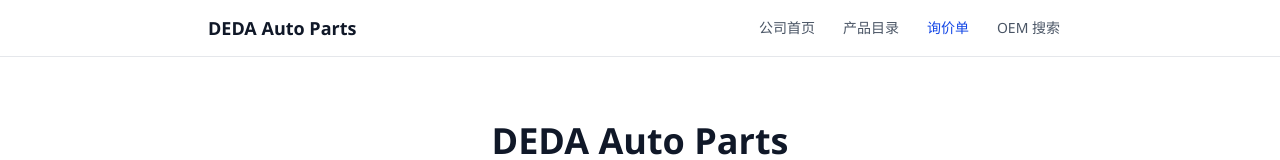
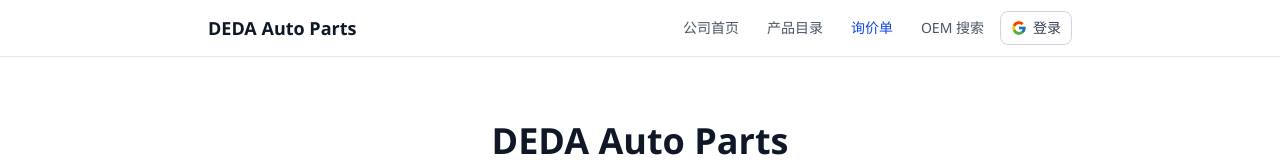
Before and after one commit to shundaowangjie/deda-website, a Next.js app: page / in a window 1280 px wide. Shown: the top 160 px of the page. Built offline with nearby package versions, Linux system fonts and the light colour scheme; no server answers; the database is empty.

Commit message:
feat: Google OAuth 登录（Supabase Auth，PKCE）——导航栏登录按钮 + /auth/callback 回调页

```diff
--- /dev/null
+++ b/app/auth/callback/page.tsx
@@ -0,0 +1,46 @@
+'use client'
+
+import { useEffect, useState } from 'react'
+import { useRouter } from 'next/navigation'
+import { getSupabaseBrowser } from '@/lib/supabaseBrowser'
+
+/**
+ * Google OAuth 回调页：Supabase 授权完成后跳回这里携带 ?code=，
+ * 用 PKCE code 换取会话，然后返回首页。
+ */
+export default function AuthCallbackPage() {
+  const router = useRouter()
+  const [status, setStatus] = useState<'working' | 'ok' | 'fail'>('working')
+
+  useEffect(() => {
+    const supabase = getSupabaseBrowser()
+    const run = async () => {
+      try {
+        await supabase.auth.exchangeCodeForSession(window.location.href)
+      } catch {
+        // detectSessionInUrl 可能已自动完成交换，忽略重复交换错误
+      }
+      const { data } = await supabase.auth.getUser()
+      if (data.user) {
+        setStatus('ok')
+        setTimeout(() => router.replace('/'), 800)
+      } else {
+        setStatus('fail')
+        setTimeout(() => router.replace('/'), 2500)
+      }
+    }
+    run()
+  }, [router])
+
+  return (
+    <div className="flex flex-col items-center justify-center py-24 text-center px-4">
+      {status === 'working' && <p className="text-gray-500">正在完成登录…</p>}
+      {status === 'ok' && <p className="text-green-600 font-medium">✓ 登录成功，正在返回首页…</p>}
+      {status === 'fail' && (
+        <p className="text-red-600">
+          登录未完成，正在返回首页…（若持续失败，请检查 Supabase Google Provider 是否已启用）
+        </p>
+      )}
+    </div>
+  )
+}
--- /dev/null
+++ b/components/AuthButton.tsx
@@ -0,0 +1,111 @@
+'use client'
+
+import { useEffect, useState } from 'react'
+import type { User } from '@supabase/supabase-js'
+import { getSupabaseBrowser } from '@/lib/supabaseBrowser'
+
+/** 导航栏 Google 登录按钮：未登录显示"登录"，登录后显示邮箱和"退出" */
+export default function AuthButton() {
+  const [user, setUser] = useState<User | null>(null)
+  const [ready, setReady] = useState(false)
+  const [busy, setBusy] = useState(false)
+  const [error, setError] = useState('')
+
+  useEffect(() => {
+    const supabase = getSupabaseBrowser()
+    supabase.auth.getUser().then(({ data }) => {
+      setUser(data.user ?? null)
+      setReady(true)
+    })
+  }, [])
+
+  async function handleLogin() {
+    setBusy(true)
+    setError('')
+    const supabase = getSupabaseBrowser()
+    const { error } = await supabase.auth.signInWithOAuth({
+      provider: 'google',
+      options: {
+        redirectTo: `${window.location.origin}/auth/callback`,
+      },
+    })
+    if (error) {
+      setError(
+        /not enabled|unsupported provider/i.test(error.message)
+          ? 'Google 登录尚未启用（需在 Supabase 后台配置 Google Client ID/Secret）'
+          : `登录失败：${error.message}`
+      )
+      setBusy(false)
+    }
+    // 成功时浏览器已跳转至 Google 授权页，无需后续处理
+  }
+
+  async function handleLogout() {
+    setBusy(true)
+    const supabase = getSupabaseBrowser()
+    await supabase.auth.signOut()
+    setUser(null)
+    setBusy(false)
+  }
+
+  if (!ready) return null
+
+  if (user) {
+    const name =
+      (user.user_metadata?.full_name as string | undefined) ||
+      user.email?.split('@')[0] ||
+      '已登录'
+    return (
+      <span className="flex items-center gap-1">
+        <span
+          className="hidden md:inline text-gray-500 text-xs max-w-[120px] truncate"
+          title={user.email ?? ''}
+        >
+          {name}
+        </span>
+        <button
+          onClick={handleLogout}
+          disabled={busy}
+          className="text-gray-600 hover:text-blue-700 px-2 py-1.5 rounded-lg hover:bg-gray-50 transition disabled:opacity-50"
+        >
+          退出
+        </button>
+      </span>
+    )
+  }
+
+  return (
+    <span className="relative inline-flex">
+      <button
+        onClick={handleLogin}
+        disabled={busy}
+        className="flex items-center gap-1.5 border border-gray-300 hover:border-blue-500 hover:text-blue-700 text-gray-700 px-2.5 py-1.5 rounded-lg transition disabled:opacity-50"
+      >
+        <svg className="w-4 h-4" viewBox="0 0 48 48" aria-hidden="true">
+          <path
+            fill="#FFC107"
+            d="M43.611 20.083H42V20H24v8h11.303c-1.649 4.657-6.08 8-11.303 8-6.627 0-12-5.373-12-12s5.373-12 12-12c3.059 0 5.842 1.154 7.961 3.039l5.657-5.657C34.046 6.053 29.268 4 24 4 12.955 4 4 12.955 4 24s8.955 20 20 20 20-8.955 20-20c0-1.341-.138-2.65-.389-3.917z"
+          />
+          <path
+            fill="#FF3D00"
+            d="M6.306 14.691l6.571 4.819C14.655 15.108 18.961 12 24 12c3.059 0 5.842 1.154 7.961 3.039l5.657-5.657C34.046 6.053 29.268 4 24 4 16.318 4 9.656 8.337 6.306 14.691z"
+          />
+          <path
+            fill="#4CAF50"
+            d="M24 44c5.166 0 9.86-1.977 13.409-5.192l-6.19-5.238A11.91 11.91 0 0 1 24 36c-5.202 0-9.619-3.317-11.283-7.946l-6.522 5.025C9.505 39.556 16.227 44 24 44z"
+          />
+          <path
+            fill="#1976D2"
+            d="M43.611 20.083H42V20H24v8h11.303a12.04 12.04 0 0 1-4.087 5.571l.003-.002 6.19 5.238C36.971 39.205 44 34 44 24c0-1.341-.138-2.65-.389-3.917z"
+          />
+        </svg>
+        {busy ? '跳转中…' : '登录'}
+      </button>
+      {error && (
+        <span className="absolute right-0 top-full mt-1 text-xs text-red-600 bg-white border border-red-200 rounded px-2 py-1 shadow-sm whitespace-nowrap z-50">
+          {error}
+        </span>
+      )}
+    </span>
+  )
+}
--- a/components/Navbar.tsx
+++ b/components/Navbar.tsx
@@ -1,4 +1,5 @@
 import Link from 'next/link'
+import AuthButton from './AuthButton'
 
 const MAIN_SITE = 'https://dedaautoparts.com'
 
@@ -35,6 +36,7 @@
           >
             OEM 搜索
           </Link>
+          <AuthButton />
         </div>
       </div>
     </nav>
--- /dev/null
+++ b/lib/supabaseBrowser.ts
@@ -0,0 +1,26 @@
+import { createClient, type SupabaseClient } from '@supabase/supabase-js'
+
+let browserClient: SupabaseClient | null = null
+
+/**
+ * 浏览器端 Supabase 客户端（Google OAuth 登录专用，PKCE 流程）。
+ * 与 lib/supabase.ts 的通用客户端分开，避免影响数据查询路径。
+ */
+export function getSupabaseBrowser(): SupabaseClient {
+  if (browserClient) return browserClient
+  const supabaseUrl = process.env.NEXT_PUBLIC_SUPABASE_URL
+  const supabaseAnonKey = process.env.NEXT_PUBLIC_SUPABASE_ANON_KEY
+  if (!supabaseUrl || !supabaseAnonKey) {
+    throw new Error(
+      '缺少 Supabase 环境变量，请检查 NEXT_PUBLIC_SUPABASE_URL / NEXT_PUBLIC_SUPABASE_ANON_KEY'
+    )
+  }
+  browserClient = createClient(supabaseUrl, supabaseAnonKey, {
+    auth: {
+      flowType: 'pkce',
+      persistSession: true,
+      autoRefreshToken: true,
+    },
+  })
+  return browserClient
+}
```
